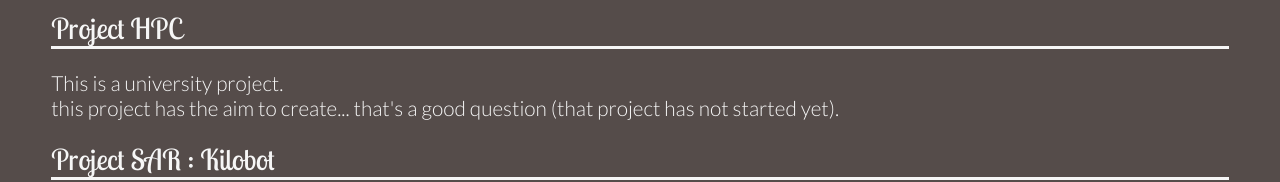
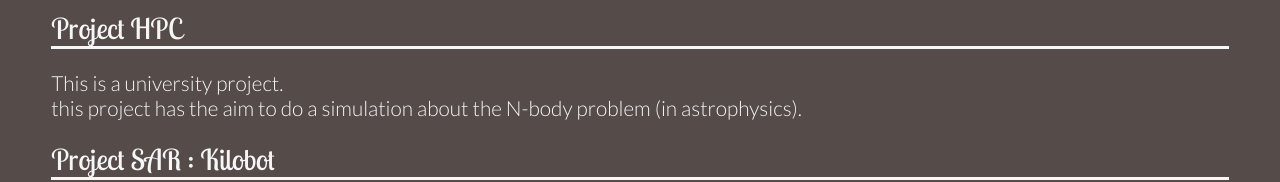
Before and after one commit to LSDev8/LSDev8.github.io, a plain HTML site: page index.html in a window 1280 px wide. Shown: the part 3247-3429 px from the top of the page. Drawn offline with Linux system fonts and the light colour scheme.

Commit message:
Update index.html

```diff
--- a/index.html
+++ b/index.html
@@ -68,7 +68,7 @@
 		<p class="quote"><a href="http://lsdev8.github.io/LDVH-Project/">this is the website of the LDVH project.</a></p>
 	      </center>
 	      <h3>Project HPC</h3>
-	  <p>This is a university project.<br/>this project has the aim to create... that's a good question (that project has not started yet).</p><br/>
+	  <p>This is a university project.<br/>this project has the aim to do a simulation about the N-body problem (in astrophysics).</p><br/>
 	  <!--<center>
 	      <p class="quote"><a href="http://lsdev8.github.io/LDVH-Project/">this is the website of the LDVH project.</a></p>
 	  </center>-->
```
